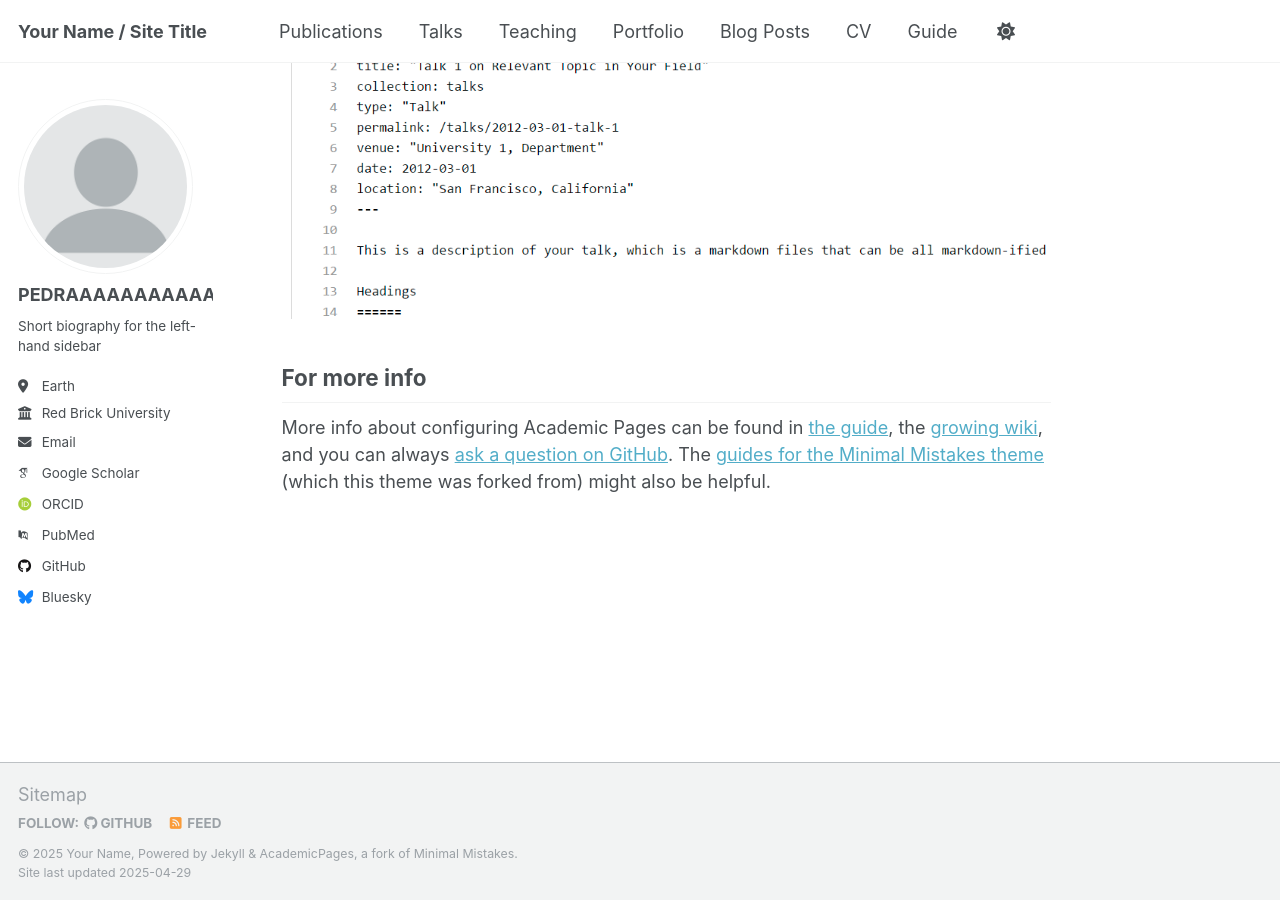
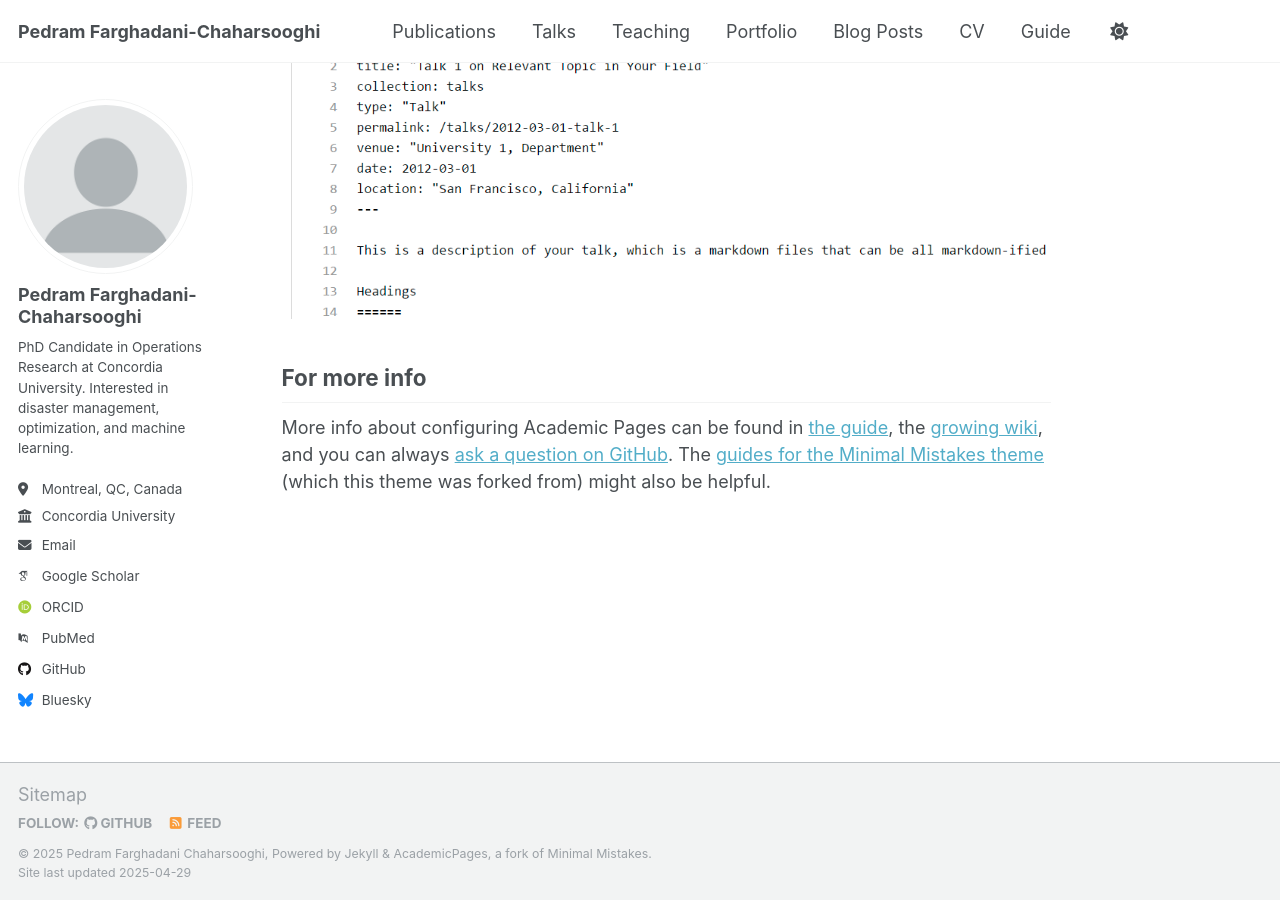
Before and after one commit to Pedram-Fdi/Pedram-Fdi.github.io, a Jekyll site: the page built from _pages/about.md, in a window 1280 px wide and 900 px high, scrolled down 2636 px. Built offline with Jekyll 4.4.1, drawn with Linux system fonts in a browser that asks for light colours; some web fonts are replaced.

Commit message:
Update _config.yml

```diff
--- a/_config.yml
+++ b/_config.yml
@@ -9,13 +9,13 @@
 # Basic Site Settings
 locale                   : "en-US"
 site_theme               : "default"
-title                    : "Your Name / Site Title"
+title                    : "Pedram Farghadani-Chaharsooghi"
 title_separator          : "-"
-name                     : &name "Your Name"
-description              : &description "personal description"
-url                      : https://academicpages.github.io # the base hostname & protocol for your site e.g. "https://[your GitHub username].github.io" or if you already have some other page hosted on Github then use "https://[your GitHub username].github.io/[Your Repo Name]"
+name                     : &name "Pedram Farghadani Chaharsooghi"
+description              : &description "PhD Candidate in Operations Research"
+url                      : https://PedramFdi.github.io # the base hostname & protocol for your site e.g. "https://[your GitHub username].github.io" or if you already have some other page hosted on Github then use "https://[your GitHub username].github.io/[Your Repo Name]"
 baseurl                  : "" # the subpath of your site, e.g. "/blog"
-repository               : "academicpages/academicpages.github.io"
+repository               : "Pedram-Fdi/Pedram-Fdi.github.io"
 
 # Site Author - The following control what appear as part of the author content on the side bar.
 #               If a field is blank the icon and link will not appear, otherwise it will be shown.
@@ -23,13 +23,13 @@ repository               : "academicpages/academicpages.github.io"
 author:
   # Biographic information
   avatar           : "profile.png"
-  name             : "PEDRAAAAAAAAAAAAAM"
+  name             : "Pedram Farghadani-Chaharsooghi"
   pronouns         : # example: "she/her"
-  bio              : "Short biography for the left-hand sidebar"
-  location         : "Earth"
-  employer         : "Red Brick University"
+  bio              : "PhD Candidate in Operations Research at Concordia University. Interested in disaster management, optimization, and machine learning."
+  location         : "Montreal, QC, Canada"
+  employer         : "Concordia University"
   uri              : # URL
-  email            : "none@example.org"
+  email            : "pedramfarghadani@gmail.com"
 
 
   # Academic websites
```
